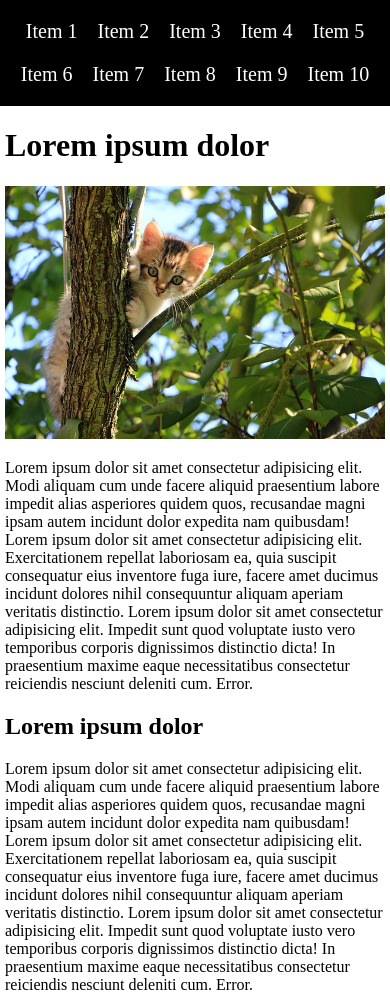
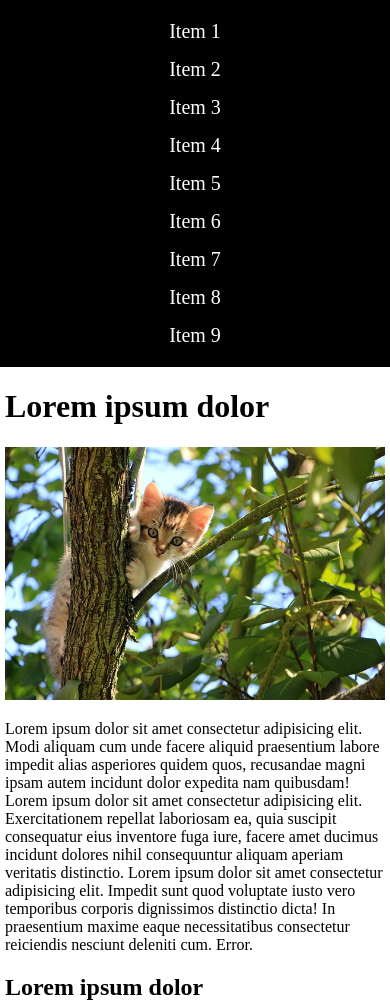
Before and after one commit to matheus-fvp/Desenvolvimento-web, a plain HTML site: page html-css/responsividade/index.html in a window 390 px wide. Shown: the top 1004 px of the page. Drawn offline with Linux system fonts and the light colour scheme.

Commit message:
alterando a propriedade flex-direction

```diff
--- a/html-css/responsividade/index.html
+++ b/html-css/responsividade/index.html
@@ -20,7 +20,7 @@
                 <li>Item 7</li>
                 <li>Item 8</li>
                 <li>Item 9</li>
-                <li>Item 10</li>
+                <!--<li>Item 10</li>-->
             </ul>
         </div>
     </header>
--- a/html-css/responsividade/style.css
+++ b/html-css/responsividade/style.css
@@ -54,6 +54,7 @@ header {
 
     .nav-menu {
         flex-wrap: wrap;
+        row-gap: 8px;
     }
 }
 
@@ -62,4 +63,10 @@ header {
         padding: 0 5px;
     }
 
+    .nav-menu {
+        flex-direction: column;
+        align-items: center;
+        row-gap: 15px;
+    }
+
 }
```
